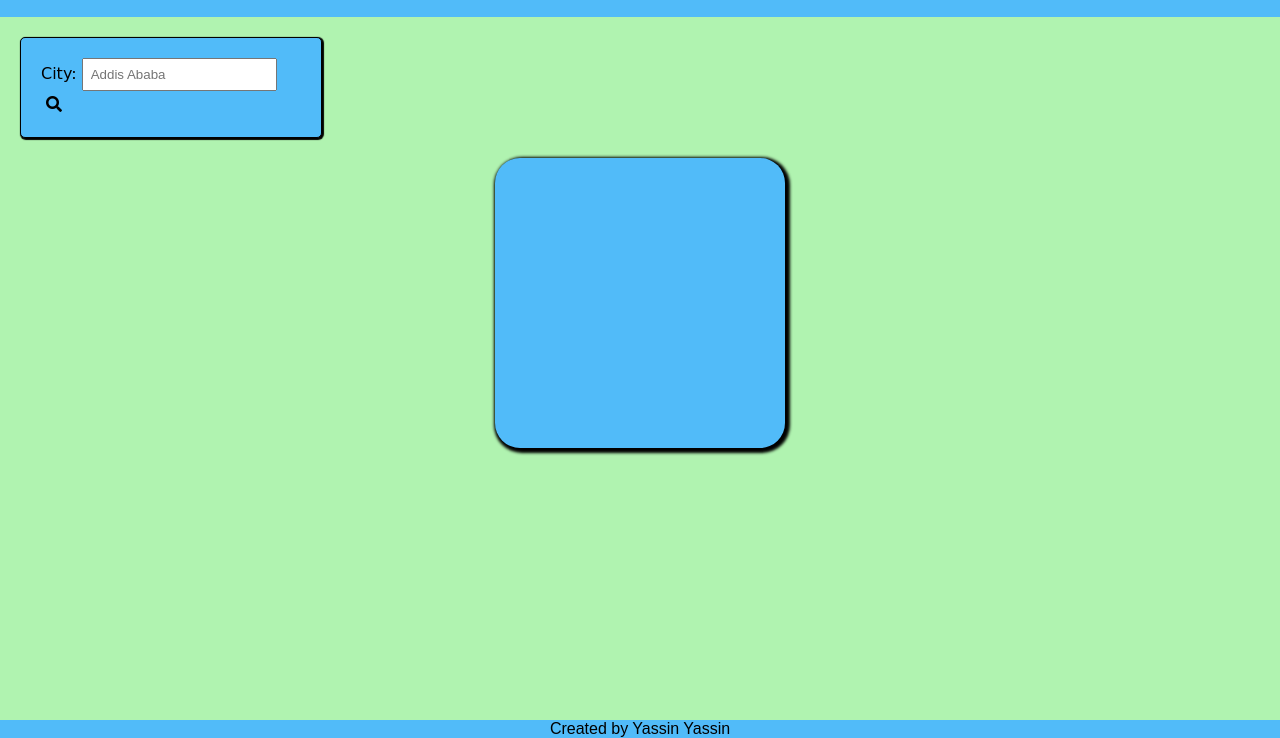
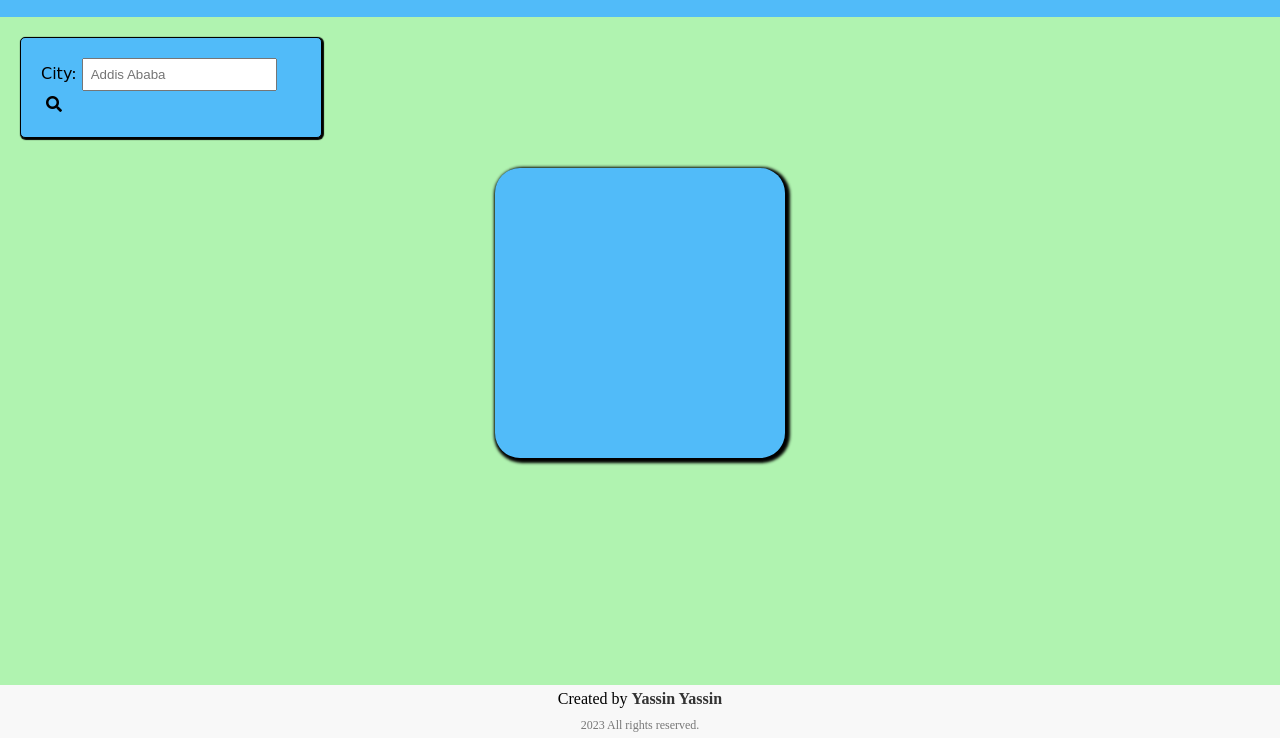
Before and after one commit to yyassin1/Weather-App, a plain HTML site: page index.html in a window 1280 px wide. Shown: the part 62-800 px from the top of the page. Drawn offline with Linux system fonts and the light colour scheme.

Commit message:
Edit the Footer

```diff
--- a/index.html
+++ b/index.html
@@ -27,7 +27,16 @@
         <i class="fas fa-search"></i>
       </div>
       <div class="weather"></div>
-      <div class="footer">Created by Yassin Yassin</div>
+      <div class="footer">
+        <p>Created by
+          <a class="footer--name" href="https://github.com/yyassin1">
+            Yassin Yassin
+          </a>
+        </p>
+        <p class="footer--copyright">
+          2023 All rights reserved.
+        </p>
+        </div>
     </div>
     <script src="main.js"></script>
   </body>
--- a/style.css
+++ b/style.css
@@ -4,6 +4,16 @@
 }
 body {
   background-color: rgb(176, 243, 176);
+  display: flex;
+  flex-direction: column;
+  min-height: 100vh;
+  margin: 0;
+  padding: 0;
+}
+.container {
+  flex: 1;
+  display: flex;
+  flex-direction: column;
 }
 .header {
   display: flex;
@@ -102,8 +112,8 @@ button {
 }
 
 .night-mode {
-  background-color: #333; /* night mode background */
-  color: #f0f0f0; /* night mode text color */
+  background-color: #333;
+  color: #f0f0f0;
 }
 #temperature-controller {
   padding: 5px;
@@ -115,11 +125,25 @@ button {
   background-color: rgb(176, 243, 176);
 }
 .footer {
-    background-color:rgb(81, 187, 249);
-    position: absolute;
-    bottom: 0;
-    right: 0;
-    left:0;
-    text-align: center;
-    font-family: fantasy;
+  background-color: #f8f8f8;
+  padding: 5px;
+  text-align: center;
+  color:black;
 }
+
+.footer--name {
+  color: #333;
+  font-weight: bold;
+  text-decoration: none;
+}
+
+.footer--name:hover {
+  text-decoration: underline;
+}
+
+.footer--copyright {
+  margin-top: 10px;
+  margin-bottom: 0;
+  font-size: 12px;
+  color: #777;
+}
```
